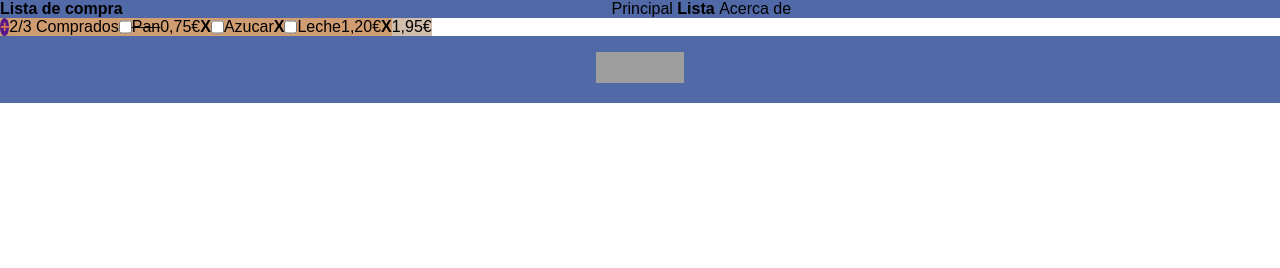
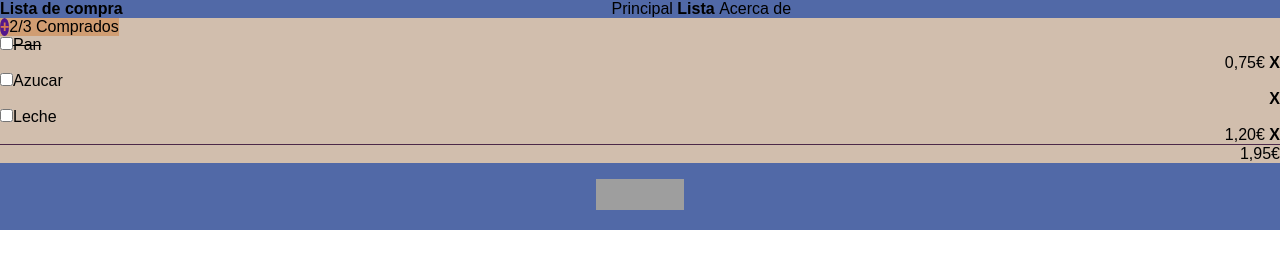
Before and after one commit to Liluminalia/202210-W1CH3-SARAFLORES, a website: page lista.html in a window 1280 px wide. Drawn offline with Linux system fonts and the light colour scheme; grey boxes are pictures that could not be loaded.

Commit message:
last testing

```diff
--- a/style.css
+++ b/style.css
@@ -35,10 +35,15 @@
 }
 div{
     background-color:  #D1BEAD;
+    display: block;
+}
+body>div>div:first-child{
+    background-color:  #D09D72;
     display: inline-flex;
 }
-div:first-child{
-    background-color:  #D09D72;
+body>div>div:first-child>span{
+    text-align: right;
+    align-items: right;
 }
 h1{
     font-size: 1rem;
@@ -52,6 +57,9 @@
 }
 div p{
     text-align: right;
+}
+div{
+    display: block;
 }
 
 div>p{
@@ -73,10 +81,10 @@
 
 }
 div div:nth-of-type(2n) div:first-child >ul{
-    display: flex;
+    display: block;
 }
 div div:nth-of-type(2n) div:first-child >ul li{
-    display: inline-flex;
+    display: block;
 }
 div div:nth-of-type(2n) div:first-child >ul li:nth-of-type(2n+1){
     text-align: left;
```
